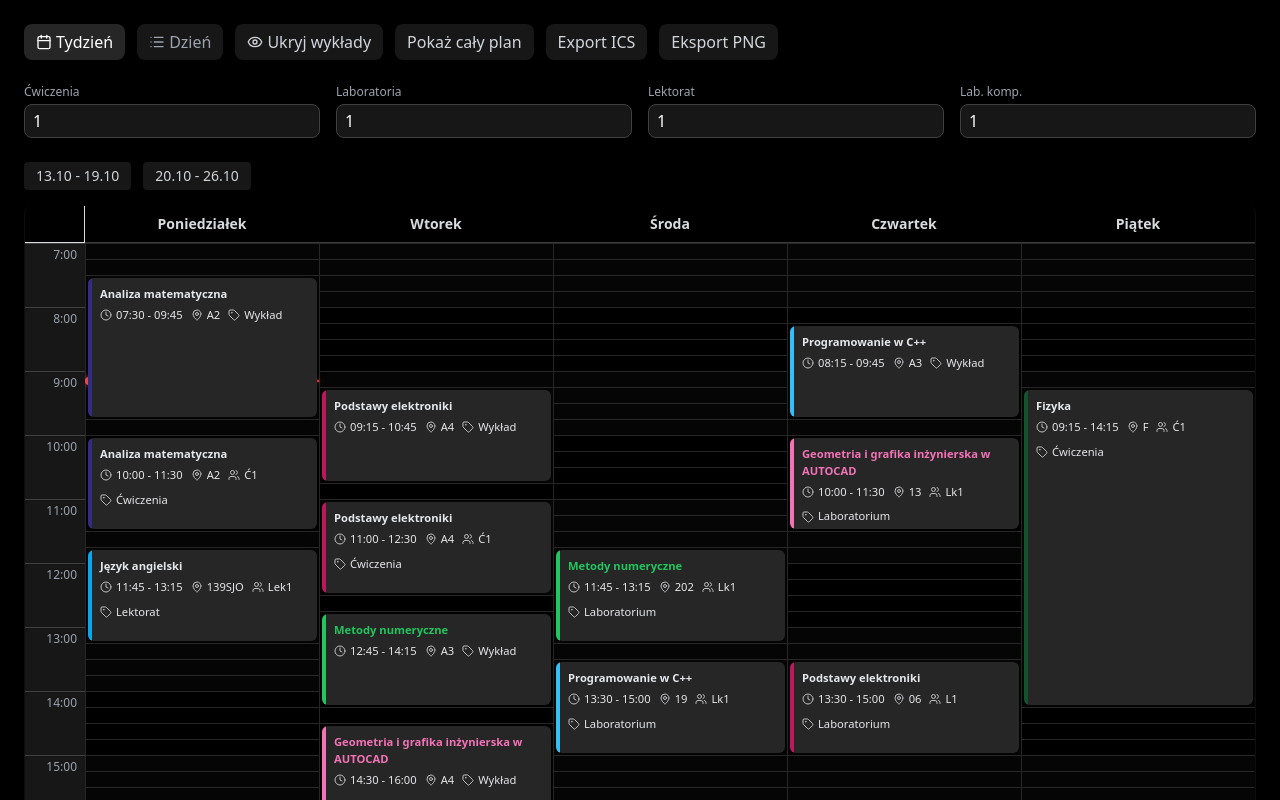
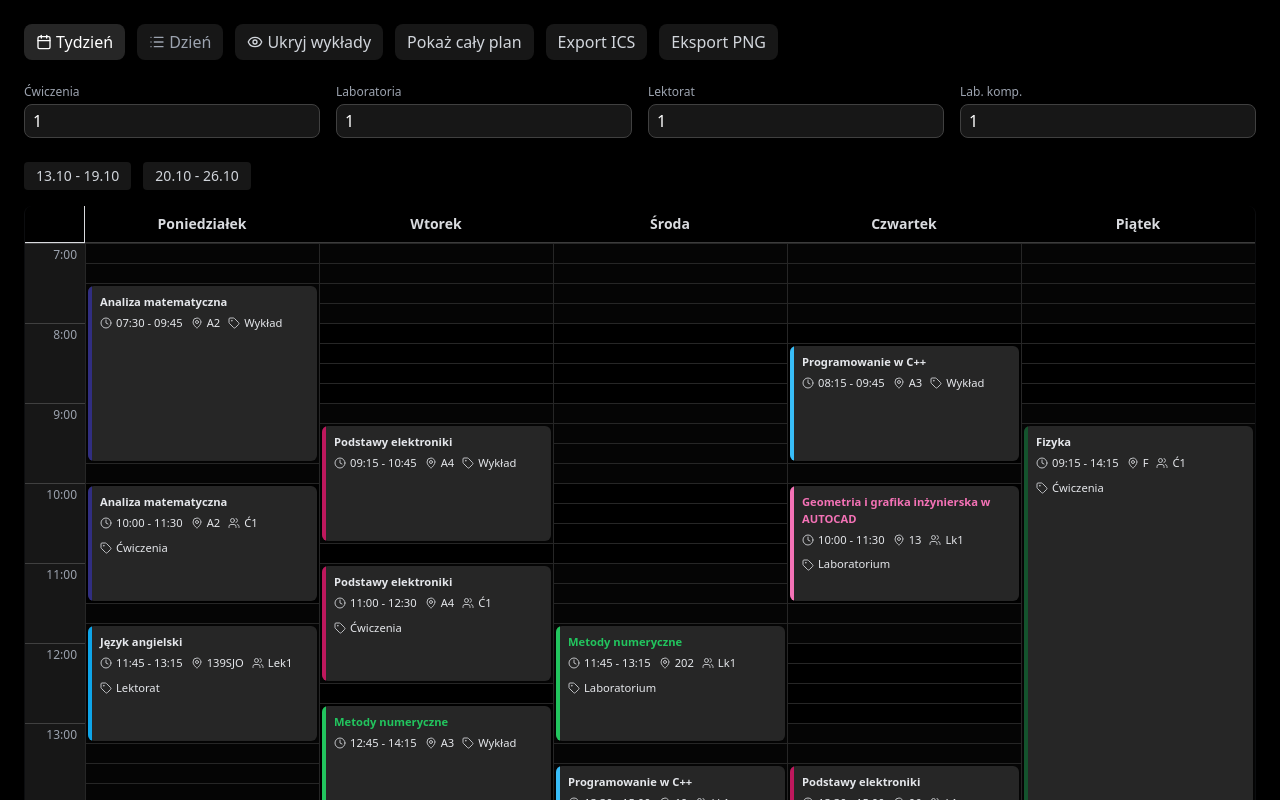
Before and after one commit to CeDwukropek/wieikschedule, a React (Create React App) app: page / in a window 1280 px wide. Shown: the top 800 px of the page. Built offline with nearby package versions, Linux system fonts and the light colour scheme.

Commit message:
visibility fix i guess?

```diff
--- a/src/View/ViewStyles.css
+++ b/src/View/ViewStyles.css
@@ -138,9 +138,10 @@
 .day-time-slot {
   display: flex;
   gap: 2px;
-  padding: 2px;
-  min-height: 1rem;
+  padding: 2px; /* OK przy SLOT_PX >= 18-20 */
+  min-height: 0; /* <- kluczowe */
   align-items: flex-start;
+  box-sizing: border-box;
 }
 
 .hour-even,
--- a/src/View/WeekView.js
+++ b/src/View/WeekView.js
@@ -13,28 +13,42 @@ const WeekView = forwardRef(function WeekView({ events }, ref) {
   const startHour = 7;
   const endHour = 20;
   const slotMinutes = 15;
+
   const slotsPerHour = 60 / slotMinutes;
   const totalSlots = (endHour - startHour) * slotsPerHour;
+
   const days = [0, 1, 2, 3, 4]; // Pon–Pt
   const dayNames = ["Poniedziałek", "Wtorek", "Środa", "Czwartek", "Piątek"];
 
+  // Stable pixel height per slot -> no rem/subpixel drift
+  const SLOT_PX = 20; // <- dostosuj (np. 16/20/24)
+
   // Current time tracking
-  const [currentTime, setCurrentTime] = React.useState(new Date());
+  const [currentTime, setCurrentTime] = React.useState(() => new Date());
   React.useEffect(() => {
     const timer = setInterval(() => setCurrentTime(new Date()), 60000);
     return () => clearInterval(timer);
   }, []);
 
   const now = currentTime;
-  const currentDay = (now.getDay() + 6) % 7;
+  const currentDay = (now.getDay() + 6) % 7; // Mon=0..Sun=6
   const currentMinutes = now.getHours() * 60 + now.getMinutes();
+
   const isCurrentTimeVisible =
     currentDay < 5 &&
     currentMinutes >= startHour * 60 &&
     currentMinutes <= endHour * 60;
-  const currentTimeRow = isCurrentTimeVisible
-    ? (currentMinutes - startHour * 60) / slotMinutes + 2
+
+  // IMPORTANT: gridRow must be integer
+  const minutesFromStart = currentMinutes - startHour * 60;
+  const currentBaseRow = isCurrentTimeVisible
+    ? Math.floor(minutesFromStart / slotMinutes) + 2
     : null;
+
+  // Offset within the current slot row (0..1)
+  const currentOffset = isCurrentTimeVisible
+    ? (minutesFromStart % slotMinutes) / slotMinutes
+    : 0;
 
   const timeSlots = createTimeSlots(startHour, endHour, slotMinutes);
 
@@ -43,7 +57,7 @@ const WeekView = forwardRef(function WeekView({ events }, ref) {
       <style>{`
         .week-grid {
           grid-template-columns: 60px repeat(5, minmax(160px, 1fr));
-          grid-template-rows: auto repeat(${totalSlots}, 1rem);
+          grid-template-rows: auto repeat(${totalSlots}, ${SLOT_PX}px);
         }
 
         @media (max-width: 768px) {
@@ -58,6 +72,7 @@ const WeekView = forwardRef(function WeekView({ events }, ref) {
         }
       `}</style>
 
+      {/* Jeden scroll-container */}
       <div className="week-grid overflow-auto" ref={ref}>
         {/* Header row - Day names */}
         {dayNames.map((name, dayIndex) => (
@@ -101,10 +116,7 @@ const WeekView = forwardRef(function WeekView({ events }, ref) {
           const occupiedSlots = new Set();
 
           return timeSlots.map((slot) => {
-            // Skip this slot if it's occupied by a previously rendered event
-            if (occupiedSlots.has(slot.index)) {
-              return null;
-            }
+            if (occupiedSlots.has(slot.index)) return null;
 
             const slotEvents = getEventsForSlot(
               dayEvents,
@@ -112,7 +124,6 @@ const WeekView = forwardRef(function WeekView({ events }, ref) {
               slot.slotEnd,
             );
 
-            // Filter out events that were already rendered in a previous slot
             const newEvents = slotEvents.filter((ev) => {
               const evStart = toMinutes(ev.start);
               const eventStartsInThisSlot =
@@ -122,9 +133,8 @@ const WeekView = forwardRef(function WeekView({ events }, ref) {
               if (eventStartsInThisSlot && notYetRendered) {
                 renderedEvents.add(ev);
                 const span = getEventSpan(ev, slotMinutes);
-                for (let i = 1; i < span; i++) {
+                for (let i = 1; i < span; i++)
                   occupiedSlots.add(slot.index + i);
-                }
                 return true;
               }
               return false;
@@ -170,13 +180,13 @@ const WeekView = forwardRef(function WeekView({ events }, ref) {
         })}
 
         {/* Current time indicator */}
-        {isCurrentTimeVisible && (
+        {isCurrentTimeVisible && currentBaseRow != null && (
           <div
             className="current-time-line"
             style={{
               gridColumn: `${currentDay + 2} / span 1`,
-              gridRow: currentTimeRow,
-              top: `${(((currentMinutes - startHour * 60) % slotMinutes) / slotMinutes) * 100}%`,
+              gridRow: currentBaseRow,
+              top: `${currentOffset * 100}%`,
             }}
           />
         )}
```
